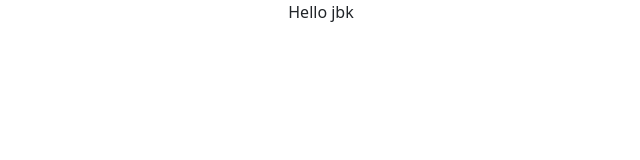
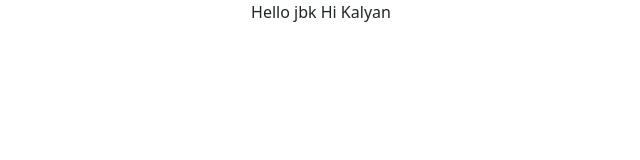
Before and after one commit to balakrishnajonnadula/Restaurant-Management-System, a React (Create React App) app: page / in a window 1280 px wide. Shown: the top 160 px of the page, without its empty margins (319-959 px from the left). Built offline with nearby package versions, Linux system fonts and the light colour scheme.

Commit message:
kalyan branch created

```diff
--- a/src/App.js
+++ b/src/App.js
@@ -5,6 +5,7 @@ function App() {
   return (
     <div className="App">
      Hello jbk
+     Hi Kalyan
     </div>
   );
 }
```
